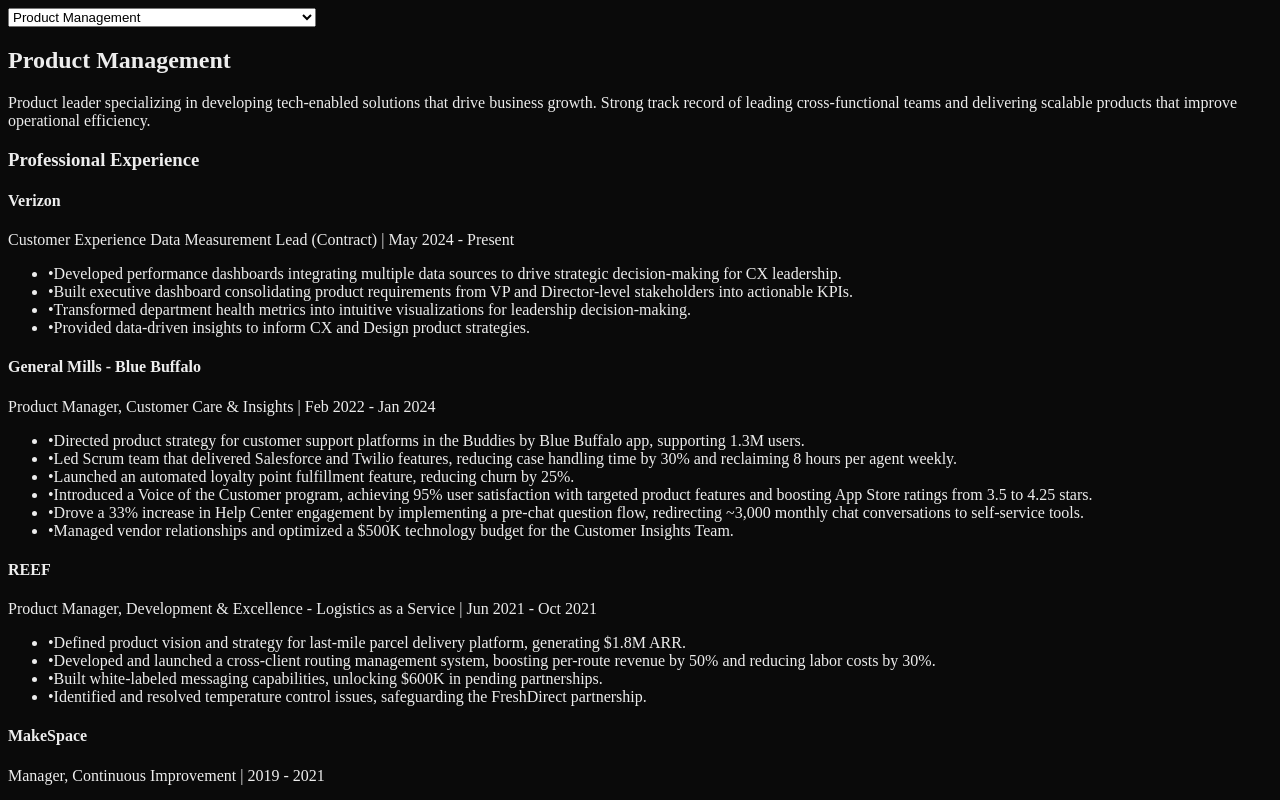
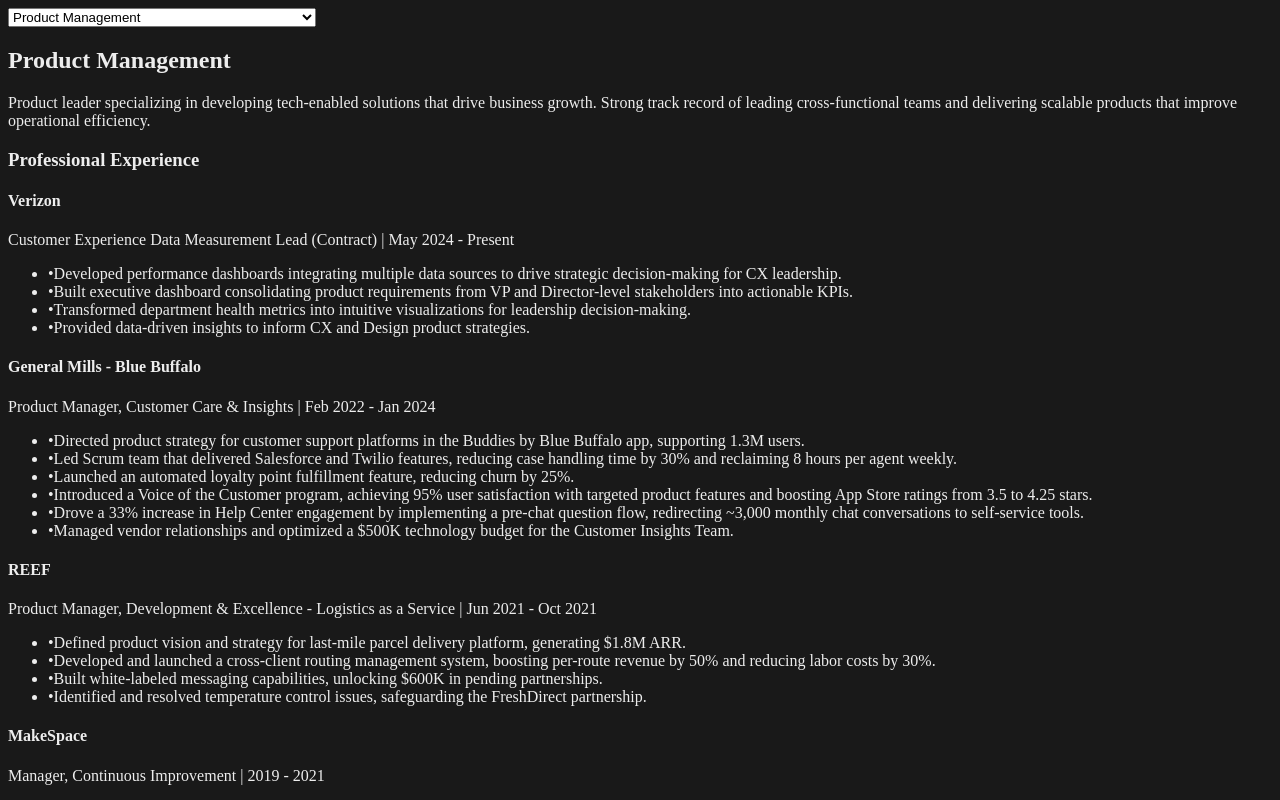
Before and after one commit to at-jason/career-viewer, a Next.js app: page / in a window 1280 px wide. Shown: the top 800 px of the page. Built offline with nearby package versions, Linux system fonts and the light colour scheme.

Commit message:
Update globals.css

```diff
--- a/src/app/globals.css
+++ b/src/app/globals.css
@@ -1,6 +1,6 @@
 /* Define dark mode color variables */
 :root {
-  --background: #0a0a0a;  /* Dark background */
+  --background: #191919;  /* Dark background */
   --foreground: #ededed;  /* Light text */
 }
 
```
